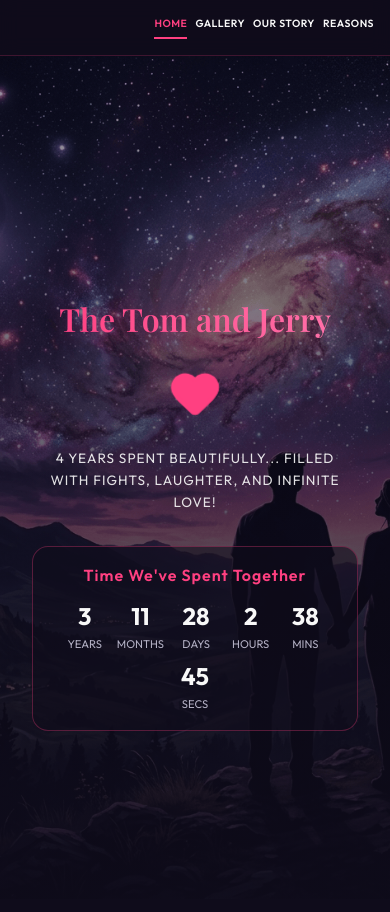
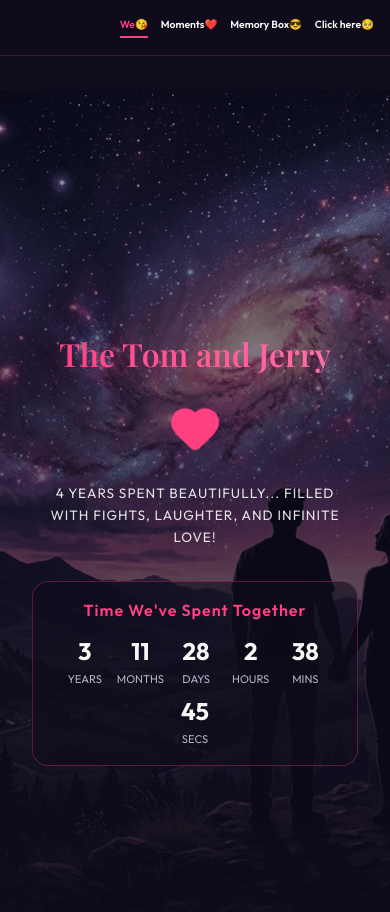
Before and after one commit to nova-tasnova/Anniversary-website, a React (Vite) app: page / in a window 390 px wide. Shown: the top 912 px of the page. Built offline with nearby package versions, Linux system fonts and the light colour scheme; a web font is replaced by a local one.

Commit message:
Update navbar names with emojis and improve mobile responsiveness

```diff
--- a/src/App.css
+++ b/src/App.css
@@ -34,6 +34,6 @@
 
 @media (max-width: 768px) {
   .page-transition-wrapper {
-    padding-top: 55px;
+    padding-top: 90px;
   }
 }
--- a/src/components/Navbar.css
+++ b/src/components/Navbar.css
@@ -33,15 +33,15 @@
 }
 
 .navbar-links li {
-  font-size: 1rem;
+  font-size: 0.95rem;
   font-weight: 600;
   color: var(--text-main);
   cursor: pointer;
   transition: color 0.3s ease, border-color 0.3s ease;
-  text-transform: uppercase;
-  letter-spacing: 1px;
+  letter-spacing: 0.3px;
   border-bottom: 2px solid transparent;
   padding-bottom: 4px;
+  white-space: nowrap;
 }
 
 .navbar-links li:hover,
@@ -52,23 +52,35 @@
 
 @media (max-width: 768px) {
   .navbar-container {
-    height: 55px;
-    padding: 0 1rem;
+    height: auto;
+    min-height: 55px;
+    padding: 0.5rem 1rem;
+    flex-wrap: wrap;
+    justify-content: center;
   }
   .navbar-links {
-    gap: 0.8rem;
+    gap: 0.6rem;
+    flex-wrap: wrap;
+    justify-content: center;
   }
   .navbar-links li {
-    font-size: 0.75rem;
-    letter-spacing: 0.5px;
+    font-size: 0.72rem;
+    letter-spacing: 0;
+    padding-bottom: 2px;
   }
 }
 
-@media (max-width: 400px) {
+@media (max-width: 480px) {
   .navbar-links {
-    gap: 0.5rem;
+    gap: 0.4rem 0.8rem;
   }
   .navbar-links li {
     font-size: 0.65rem;
   }
 }
+
+@media (max-width: 360px) {
+  .navbar-links li {
+    font-size: 0.58rem;
+  }
+}
--- a/src/components/Navbar.jsx
+++ b/src/components/Navbar.jsx
@@ -6,10 +6,10 @@ export default function Navbar({ activePage, setActivePage }) {
     <nav className="navbar">
       <div className="navbar-container container" style={{ justifyContent: 'flex-end' }}>
         <ul className="navbar-links">
-          <li className={activePage === 'home' ? 'active' : ''} onClick={() => setActivePage('home')}>Home</li>
-          <li className={activePage === 'gallery' ? 'active' : ''} onClick={() => setActivePage('gallery')}>Gallery</li>
-          <li className={activePage === 'story' ? 'active' : ''} onClick={() => setActivePage('story')}>Our Story</li>
-          <li className={activePage === 'reasons' ? 'active' : ''} onClick={() => setActivePage('reasons')}>Reasons</li>
+          <li className={activePage === 'home' ? 'active' : ''} onClick={() => setActivePage('home')}>We😘</li>
+          <li className={activePage === 'gallery' ? 'active' : ''} onClick={() => setActivePage('gallery')}>Moments❤️</li>
+          <li className={activePage === 'story' ? 'active' : ''} onClick={() => setActivePage('story')}>Memory Box😎</li>
+          <li className={activePage === 'reasons' ? 'active' : ''} onClick={() => setActivePage('reasons')}>Click here🥺</li>
         </ul>
       </div>
     </nav>
```
